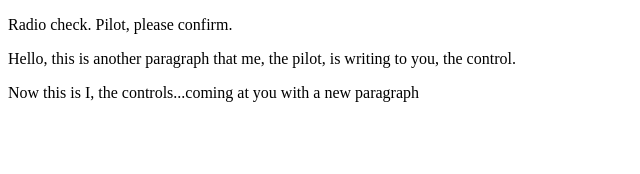
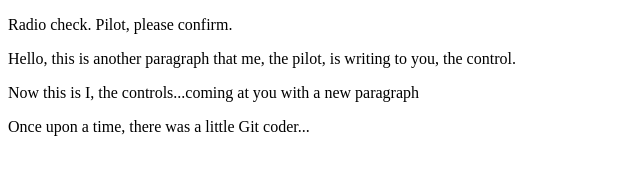
Before and after one commit to mddscudder44/communication-log, a plain HTML site: page index.html in a window 1280 px wide. Shown: the whole page, without its empty margins (0-640 px from the left). Drawn offline with Linux system fonts and the light colour scheme.

Commit message:
Added the beginning of this story.

```diff
--- a/index.html
+++ b/index.html
@@ -4,5 +4,6 @@
       <p>Radio check. Pilot, please confirm.</p>
       <p>Hello, this is another paragraph that me, the pilot, is writing to you, the control.</p>
       <p>Now this is I, the controls...coming at you with a new paragraph</p>
+      <p>Once upon a time, there was a little Git coder...</p>
    </body>
 </html>
```
